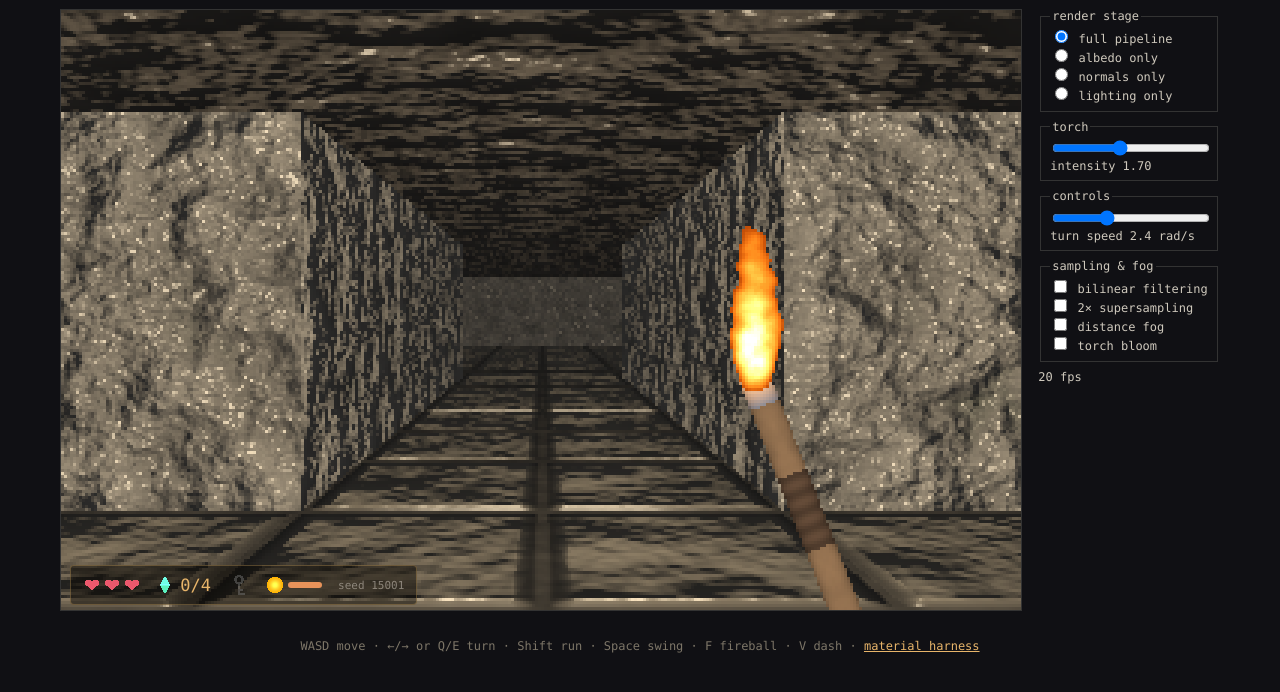
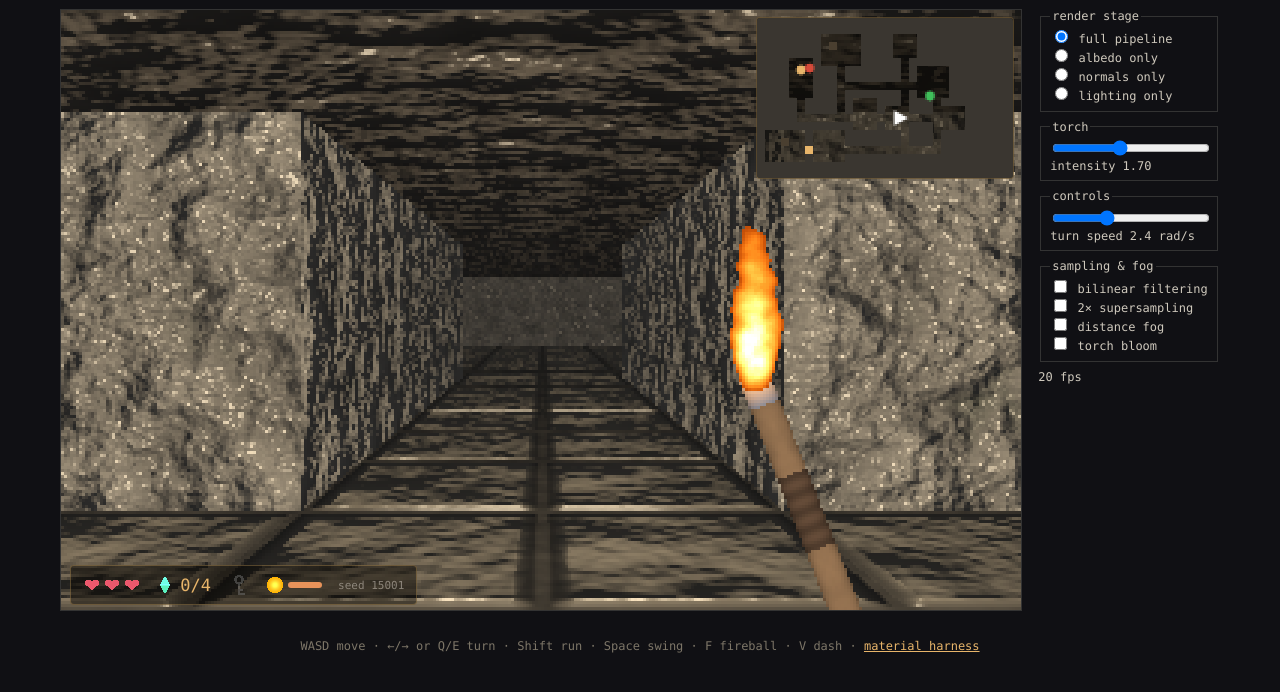
Before and after one commit to TheJohnsy/torchlight, a website built with Vite: page index.html in a window 1280 px wide. Shown: the part 48-740 px from the top of the page. Built offline with nearby package versions, Linux system fonts and the light colour scheme; animation ran at ten frames a second.

Commit message:
feat: add top-down minimap (roadmap E6)
Draws the generated dungeon's 2D grid next to the first-person view —
walls/doors, key/mob/boss markers, and a rotating player-facing arrow.
Rendered straight to a plain 2D canvas context (like the HUD icons),
deliberately outside the linear-light framebuffer pipeline since it's
flat UI, not part of the lit 3D scene.

```diff
--- a/index.html
+++ b/index.html
@@ -21,6 +21,10 @@
   <div id="stage">
     <div style="position: relative;">
       <canvas id="view" width="320" height="200"></canvas>
+      <!-- Top-down minimap (roadmap E6): the 2D grid the raycaster projects from, made
+           visible next to the 3D view. Sized at runtime in main.ts from the actual map
+           dimensions; drawn as flat 2D canvas UI, not part of the lit framebuffer pipeline. -->
+      <canvas id="minimap" style="position: absolute; top: 8px; right: 8px; image-rendering: pixelated; background: rgba(10, 8, 4, 0.55); border: 1px solid rgba(232, 181, 106, 0.3); border-radius: 4px;"></canvas>
       <!-- In-game HUD, classic corner-overlay style: translucent plate so the scene
            reads through it; icons are painted at runtime from the sprite texel code. -->
       <div id="hud" style="position: absolute; left: 10px; bottom: 10px; display: flex; align-items: center; gap: 16px; padding: 7px 12px; background: rgba(10, 8, 4, 0.5); border: 1px solid rgba(232, 181, 106, 0.3); border-radius: 4px; color: #e8b56a; font-size: 17px; user-select: none; pointer-events: none;">
--- a/src/main.ts
+++ b/src/main.ts
@@ -19,6 +19,7 @@ import { Mob } from "./mob";
 import { applyRadialBlur } from "./motionblur";
 import { linearToByte } from "./framebuffer";
 import { renderHeldTorch, torchFlicker, torchSway } from "./heldtorch";
+import { drawMinimap, MINIMAP_CELL_PX, type MinimapMarker } from "./minimap";
 import { ParticleSystem } from "./particles";
 import { Player } from "./player";
 import { Fireball, FireballLauncher } from "./projectile";
@@ -60,6 +61,16 @@ const { map, placements } = generateDungeon(seed);
 const player = new Player(placements.spawn.x, placements.spawn.y, 0);
 const raycaster = new Raycaster(fb, map);
 const raycasterHi = new Raycaster(fbHi, map);
+
+// Minimap (roadmap E6): sized from the actual generated map, not hardcoded — stays correct
+// if mapgen's WIDTH/HEIGHT ever change. CSS then scales the native buffer 2× for legibility,
+// same "native-res, CSS-scaled-up crisp" pattern as #view.
+const minimapCanvas = document.getElementById("minimap") as HTMLCanvasElement;
+minimapCanvas.width = map.width * MINIMAP_CELL_PX;
+minimapCanvas.height = map.height * MINIMAP_CELL_PX;
+minimapCanvas.style.width = `${minimapCanvas.width * 2}px`;
+minimapCanvas.style.height = `${minimapCanvas.height * 2}px`;
+const minimapCtx = minimapCanvas.getContext("2d")!;
 
 // Bake every procedural material once at startup (~a second of FBm; then the loop is free).
 const materials: MaterialSet = {
@@ -350,6 +361,12 @@ function frame(now: number): void {
   if (game.won) winOverlay.style.display = "flex";
   updateHud();
 
+  const markers: MinimapMarker[] = [];
+  if (!game.hasKey) markers.push({ x: placements.key.x, y: placements.key.y, color: "#e8b56a" });
+  if (mob.alive) markers.push({ x: mob.x, y: mob.y, color: "#3fbf5a" });
+  if (boss.alive) markers.push({ x: boss.x, y: boss.y, color: "#d64b3a" });
+  drawMinimap(minimapCtx, map, player, markers);
+
   // The flame's breathing modulates the real point light (intensity), and its sway MOVES
   // the light around the player — that position wander is what makes the shading dance on
   // the walls. Intensity is mutate-and-restore so the slider keeps owning the base value.
--- /dev/null
+++ b/src/minimap.ts
@@ -0,0 +1,88 @@
+import { Cell, type GridMap } from "./map";
+import type { Player } from "./player";
+
+/**
+ * Top-down minimap (roadmap E6): the 2D grid the raycaster projects from, made literally
+ * visible next to the 3D view. Drawn straight to a real 2D canvas context — deliberately
+ * OUTSIDE the linear-light framebuffer pipeline, same convention as the HUD icon painter
+ * (`paintIcon` in main.ts): this is flat UI, not a lit part of the 3D scene, so the spec's
+ * "gamma only at present()" rule doesn't apply here.
+ */
+export const MINIMAP_CELL_PX = 4;
+
+const WALL_COLORS: Partial<Record<Cell, string>> = {
+  [Cell.Stone]: "#3a3630",
+  [Cell.Brick]: "#4a3f30",
+  [Cell.Door]: "#e8b56a",
+};
+
+/** Flat fill color for a map cell, or null for open floor (left blank/transparent). */
+export function cellColor(cell: Cell): string | null {
+  return WALL_COLORS[cell] ?? null;
+}
+
+export interface MinimapMarker {
+  x: number;
+  y: number;
+  color: string;
+}
+
+/**
+ * Three points of a triangle centered at (px,py), tip pointing along `angle` — the
+ * player's facing indicator. Base corners are symmetric about the facing axis.
+ */
+export function playerArrowPoints(
+  px: number,
+  py: number,
+  angle: number,
+  size: number,
+): [number, number][] {
+  const tip: [number, number] = [px + Math.cos(angle) * size, py + Math.sin(angle) * size];
+  const back = angle + Math.PI;
+  const spread = 2.4; // radians between the two base corners, split around dead-back
+  const left: [number, number] = [
+    px + Math.cos(back - spread / 2) * size * 0.7,
+    py + Math.sin(back - spread / 2) * size * 0.7,
+  ];
+  const right: [number, number] = [
+    px + Math.cos(back + spread / 2) * size * 0.7,
+    py + Math.sin(back + spread / 2) * size * 0.7,
+  ];
+  return [tip, left, right];
+}
+
+/** Clears and redraws the full minimap: wall layout, entity markers, player facing arrow. */
+export function drawMinimap(
+  ctx: CanvasRenderingContext2D,
+  map: GridMap,
+  player: Player,
+  markers: MinimapMarker[],
+): void {
+  const px = MINIMAP_CELL_PX;
+  ctx.clearRect(0, 0, map.width * px, map.height * px);
+
+  for (let y = 0; y < map.height; y++) {
+    for (let x = 0; x < map.width; x++) {
+      const color = cellColor(map.cellAt(x, y));
+      if (!color) continue;
+      ctx.fillStyle = color;
+      ctx.fillRect(x * px, y * px, px, px);
+    }
+  }
+
+  for (const m of markers) {
+    ctx.fillStyle = m.color;
+    ctx.beginPath();
+    ctx.arc(m.x * px, m.y * px, px * 0.6, 0, Math.PI * 2);
+    ctx.fill();
+  }
+
+  const [tip, left, right] = playerArrowPoints(player.x * px, player.y * px, player.angle, px * 1.4);
+  ctx.fillStyle = "#ffffff";
+  ctx.beginPath();
+  ctx.moveTo(tip[0], tip[1]);
+  ctx.lineTo(left[0], left[1]);
+  ctx.lineTo(right[0], right[1]);
+  ctx.closePath();
+  ctx.fill();
+}
```
Also changed, not shown: tasks/todo.md (+9 -2 lines), tests/minimap.test.ts (added, +47 -0 lines).
